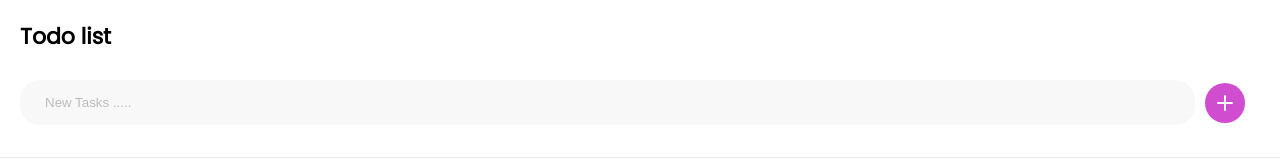
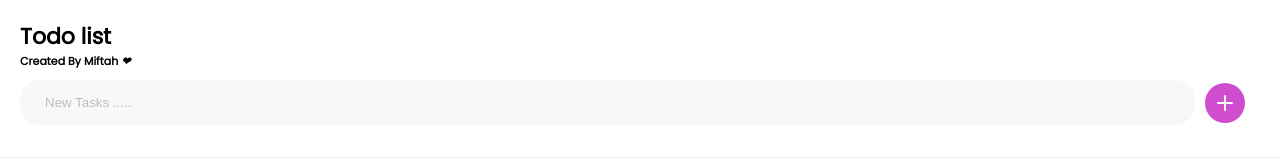
Before and after one commit to Miftahurrahman-STEI/todolist, a plain HTML site: page index.html in a window 1280 px wide. Shown: the top 160 px of the page. Drawn offline with Linux system fonts and the light colour scheme.

Commit message:
Update index.html

```diff
--- a/index.html
+++ b/index.html
@@ -12,6 +12,7 @@
     <div class="header">
       <div class="judul">
         <h1>Todo list</h1>
+         <p>Created By Miftah <i class="love">❤</i></p>
       </div>
 
       <div class="input">
```
